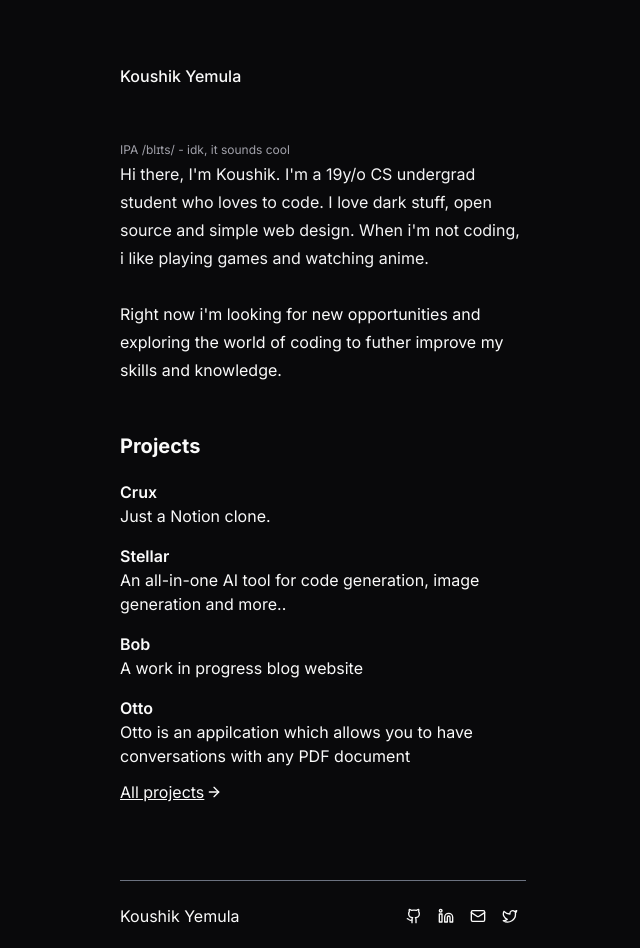
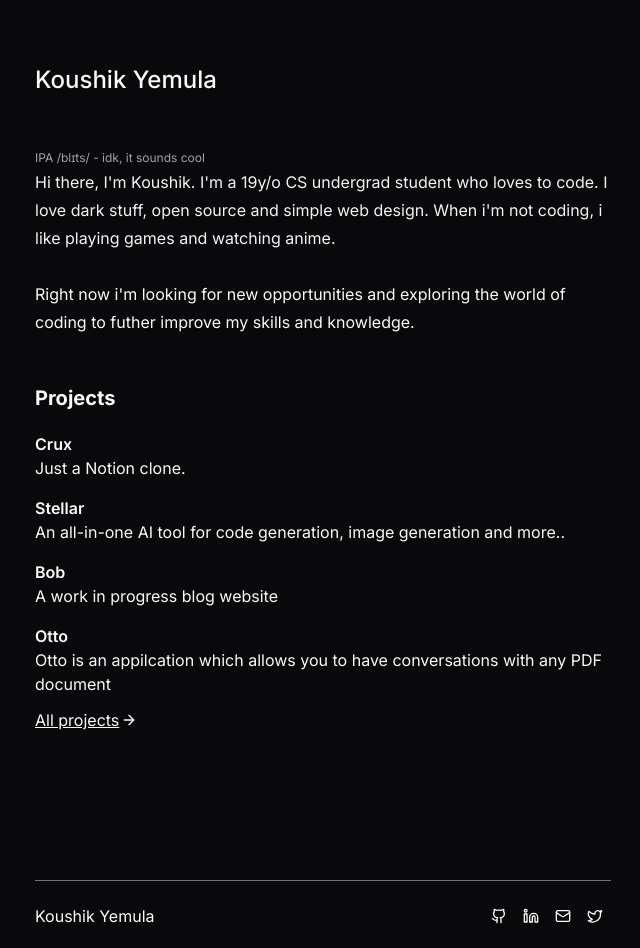
Before and after one commit to koushikyemula/portfolio, a Next.js app: page / in a window 1280 px wide. Shown: the whole page, without its empty margins (317-957 px from the left). Built offline with nearby package versions, Linux system fonts and the light colour scheme.

Commit message:
add: proper styling

```diff
--- a/app/(main)/(landing)/page.tsx
+++ b/app/(main)/(landing)/page.tsx
@@ -2,9 +2,9 @@ import { Projects } from "@/components/projects";
 
 export default function Home() {
   return (
-    <main className="flex flex-col h-screen py-9 gap-y-12">
+    <>
       <div className="mt-7">
-        <h1 className="font-medium text-md">Koushik Yemula</h1>
+        <h1 className="font-medium text-2xl">Koushik Yemula</h1>
       </div>
       <div>
         <span className="text-muted-foreground text-xs">IPA /blɪts/ - idk, it sounds cool</span>
@@ -19,6 +19,6 @@ export default function Home() {
         </p>
       </div>
       <Projects />
-    </main>
+    </>
   );
 }
--- a/app/layout.tsx
+++ b/app/layout.tsx
@@ -15,12 +15,12 @@ export const metadata: Metadata = {
 export default function RootLayout({ children }: { children: React.ReactNode }) {
   return (
     <html lang="en">
-      <body className={cn("flex flex-col justify-center items-start px-[calc(27rem+5px)]", inter.className)}>
-        <ThemeProvider attribute="class" defaultTheme="dark" enableSystem disableTransitionOnChange>
-          {children}
+      <ThemeProvider attribute="class" defaultTheme="dark" disableTransitionOnChange>
+        <body className={cn("flex flex-col justify-center items-center px-6", inter.className)}>
+          <main className="flex flex-col h-screen py-9 gap-y-12 max-w-xl">{children}</main>
           <Footer />
-        </ThemeProvider>
-      </body>
+        </body>
+      </ThemeProvider>
     </html>
   );
 }
```
